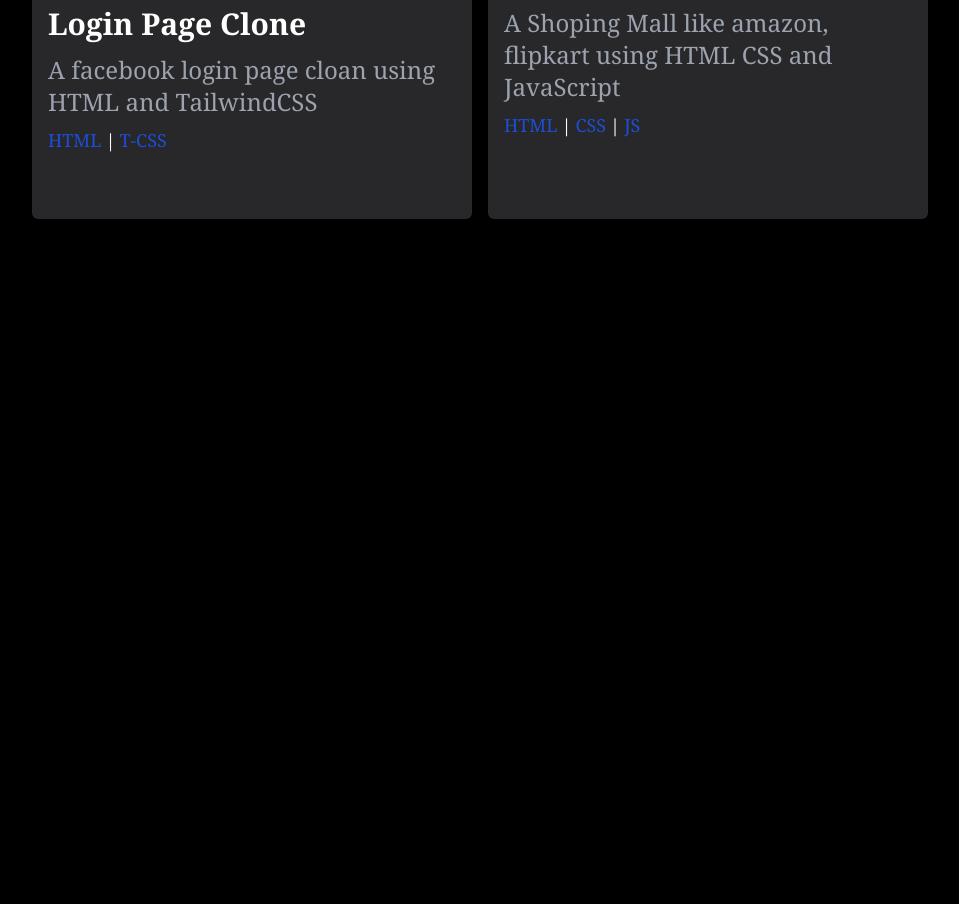
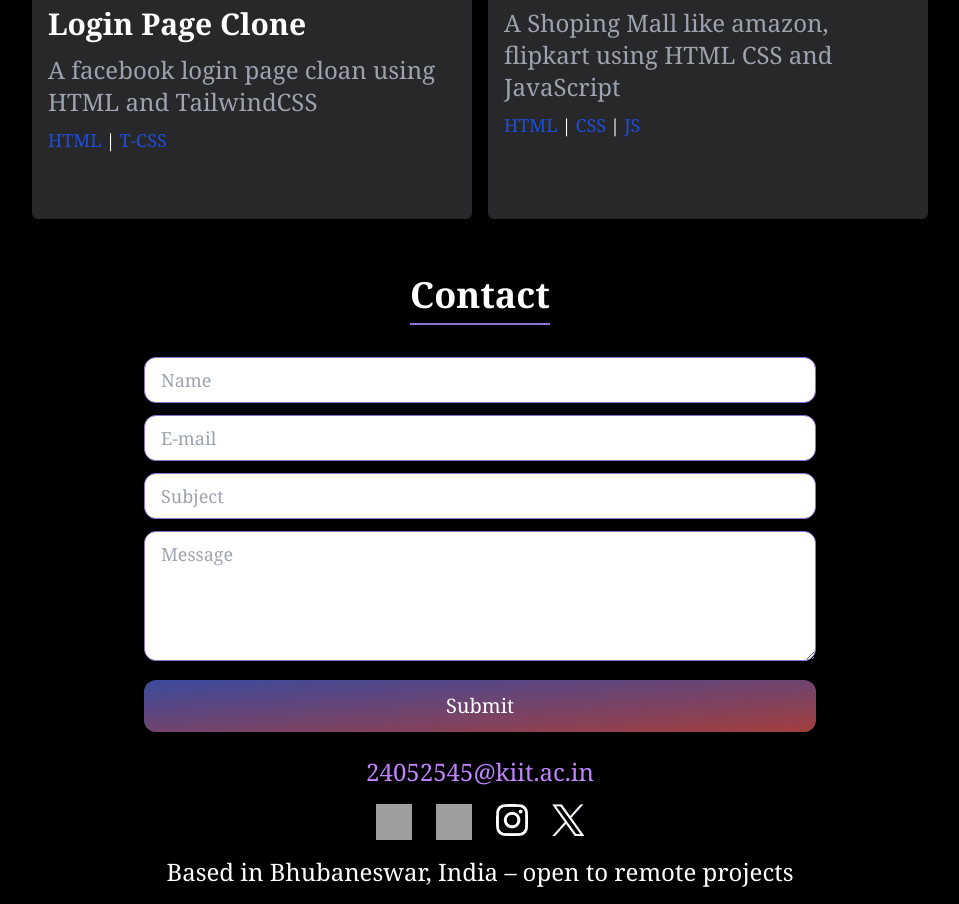
Before and after one commit to ramyadav09/Portfolio-Profile, a plain HTML site: page index.html in a window 1280 px wide. Shown: the part 2901-3805 px from the top of the page, without its empty margins (160-1119 px from the left). Before the commit the page ends 3192 px from the top, so only its background shows below. Drawn offline with nearby package versions, Linux system fonts and the light colour scheme; grey boxes are pictures that could not be loaded.

Commit message:
Update index.html

```diff
--- a/index.html
+++ b/index.html
@@ -471,6 +471,114 @@
           </div>
         </div>
       </section>
+
+            <section
+        id="contact"
+        class="w-4/5 md:w-5/6 mx-auto text-lg mb-6 md:mb-4 md:text-base lg:text-2xl"
+      >
+        <div class="text-center mb-8">
+          <h2
+            class="text-3xl lg:text-4xl font-semibold border-b-2 border-[rgb(140,113,209)] inline-block pb-2"
+          >
+            Contact
+          </h2>
+        </div>
+
+        <form class="flex flex-col items-center space-y-3">
+          <div class="w-full max-w-2xl">
+            <input
+              id="name"
+              type="text"
+              placeholder="Name"
+              class="w-full text-base md:text-sm lg:text-lg px-4 py-2 text-black border-[1.5px] border-[rgb(140,113,209)] rounded-xl outline-none"
+            />
+          </div>
+
+          <div class="w-full max-w-2xl">
+            <input
+              id="email"
+              placeholder="E-mail"
+              type="email"
+              class="w-full text-base md:text-sm lg:text-lg px-4 py-2 text-black border-[1.5px] border-[rgb(140,113,209)] rounded-xl outline-none"
+            />
+          </div>
+
+          <div class="w-full max-w-2xl">
+            <input
+              id="subject"
+              type="text"
+              placeholder="Subject"
+              class="w-full text-base md:text-sm lg:text-lg px-4 py-2 text-black border-[1.5px] border-[rgb(140,113,209)] rounded-xl outline-none"
+            />
+          </div>
+
+          <div class="w-full max-w-2xl">
+            <textarea
+              id="message"
+              rows="4"
+              placeholder="Message"
+              class="w-full text-base md:text-sm lg:text-lg px-4 py-2 text-black border-[1.5px] border-[rgb(140,113,209)] rounded-xl outline-none"
+            ></textarea>
+          </div>
+
+          <div class="w-full max-w-2xl">
+            <button
+              type="submit"
+              class="w-full py-3 md:py-2 xl:py-3 text-lg md:text-xl text-white rounded-xl relative overflow-hidden bg-gradient-to-br from-[#3c4a9e] to-[#a33e3e] hover:from-[#3c4a9e] hover:to-[#685726] transition-all duration-300"
+            >
+              Submit
+            </button>
+          </div>
+        </form>
+
+        <div class="text-center mt-6">
+          <a class="text-[rgb(192,132,252)]" href="mailto:24052545@kiit.ac.in"
+            >24052545@kiit.ac.in</a
+          >
+        </div>
+
+        <div class="flex justify-center mt-4 space-x-6">
+          <a href="https://github.com/ramyadav09" target="_blank">
+            <img
+              class="w-7 h-7 lg:w-9 lg:h-9"
+              src="https://img.icons8.com/?size=100&id=12599&format=png&color=FFFFFF"
+              alt="Facebook"
+            />
+          </a>
+          <a
+            href="https://www.linkedin.com/in/ram-kumar-yadav-564960209/"
+            target="_blank"
+          >
+            <img
+              class="w-7 h-7 lg:w-9 lg:h-9"
+              src="https://img.icons8.com/?size=100&id=8808&format=png&color=FFFFFF"
+              alt="Instagram"
+            />
+          </a>
+          <a href="https://www.instagram.com/ramky09/" target="_blank">
+            <img
+              class="w-6 h-6 lg:w-8 lg:h-8"
+              src="asset/logo/inst.png"
+              alt="Instagram"
+            />
+          </a>
+          <a href="#" target="_blank">
+            <img
+              class="w-6 h-6 lg:w-8 lg:h-8"
+              src="asset/logo/x.png"
+              alt="Twitter"
+            />
+          </a>
+        </div>
+        <div class="flex justify-center mt-4">
+          <p class="md:text-lg lg:text-xl xl:text-2xl">
+            Based in Bhubaneswar, India
+            <span class="hidden md:inline-block">
+              – open to remote projects</span
+            >
+          </p>
+        </div>
+      </section>
     </main>
     <script src="script.js"></script>
   </body>
```
